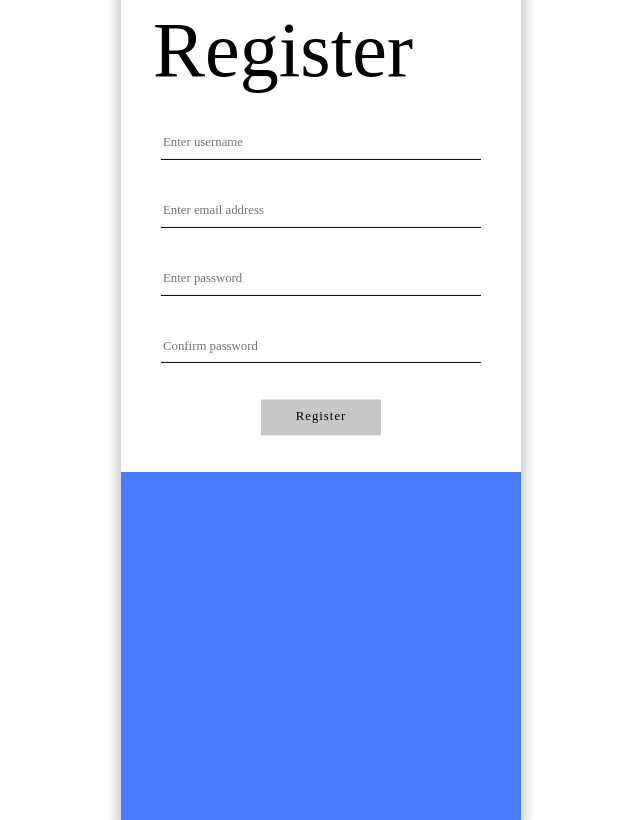
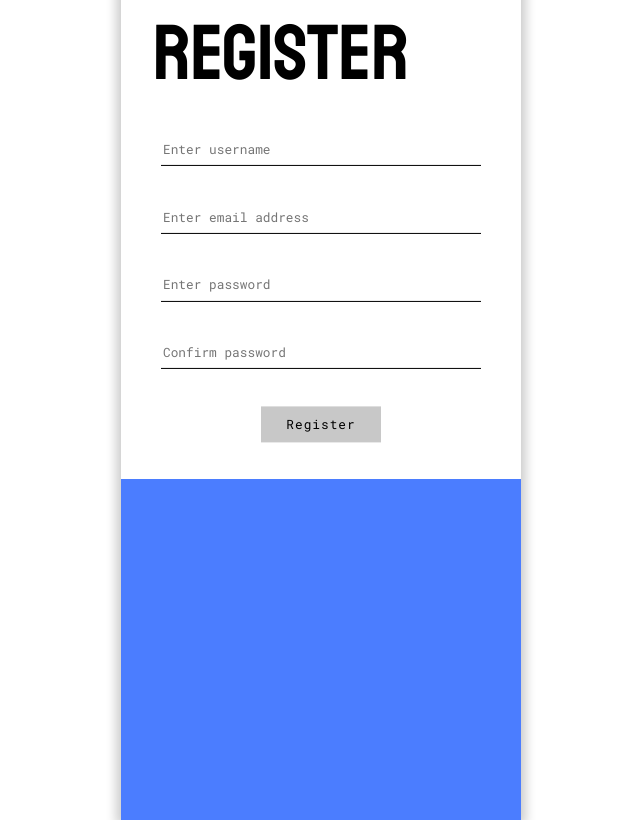
Before and after one commit to MoDavid1964/PhO-2-2021, a PHP site: page /php/pages/register.php in a window 1280 px wide. Shown: the whole page, without its empty margins (319-959 px from the left). Run offline with PHP 8.4, Linux system fonts and the light colour scheme; some web fonts are replaced.

Commit message:
Created a readme, fixed a minor bug with google fonts returning a 403 Forbidden response.

```diff
--- a/js/headers/scheme.h.js
+++ b/js/headers/scheme.h.js
@@ -14,7 +14,7 @@ const FONTS = {
     "main-title-font": "Staatliches",
     "main-text-font": "Lato",
     "alt-title-font": "?",
-    "alt-text-font": "Times New Roman",
+    "alt-text-font": "?",
     "form-input-font": "Roboto Mono",
 };
 
@@ -62,6 +62,7 @@ const ACCENTS = {
 
     // Set the css variables to their respective font families
     for(let i = 0; i < font_keys.length; i++){
+        if(FONTS[font_keys[i]] == "?") continue;
         document.documentElement.style.setProperty(
             `--${font_keys[i]}`, FONTS[font_keys[i]]);
     }
--- a/php/includes/head.inc.php
+++ b/php/includes/head.inc.php
@@ -11,7 +11,7 @@
 <!DOCTYPE html>
 <html>
     <head>
-        <title>Welcome to TTPHO</title>
+        <title>Welcome to PIPHO</title>
     </head>
     <body>
         <nav class="nav">
@@ -19,7 +19,7 @@
                 <div class="nav-title-container">
                     <div class="nav-title">
                         <div class="nav-title-href">
-                            <a class="nav-title-href-link" href="/">TTPHO 2021</a>
+                            <a class="nav-title-href-link" href="/">PIPHO 2022</a>
                         </div>
                     </div>
                 </div>
--- a/php/pages/login.php
+++ b/php/pages/login.php
@@ -17,7 +17,7 @@
 <!DOCTYPE html>
 <html>
     <head>
-        <title>Sign In to TTPHO</title>
+        <title>Sign In to PIPHO</title>
     </head>
     <body>
         <canvas class="canvas fullscreen"></canvas>
--- a/php/pages/register.php
+++ b/php/pages/register.php
@@ -17,7 +17,7 @@
 <!DOCTYPE html>
 <html>
     <head>
-        <title>Register for TTPHO</title>
+        <title>Register for PIPHO</title>
     </head>
     <body>
         <canvas class="canvas fullscreen"></canvas>
@@ -83,7 +83,7 @@
         // Js files
         include("js", "../../js/headers/loop.h.js");
         include("js", "../../js/headers/canvas.h.js");
-        include("js", "../../js/headers/fonts.h.js");
+        include("js", "../../js/headers/scheme.h.js");
         include("js", "../../js/libs/gl.lib.js");
         include("js", "../../js/bg.js");
     </script>
```
Also changed, not shown: README.md.
